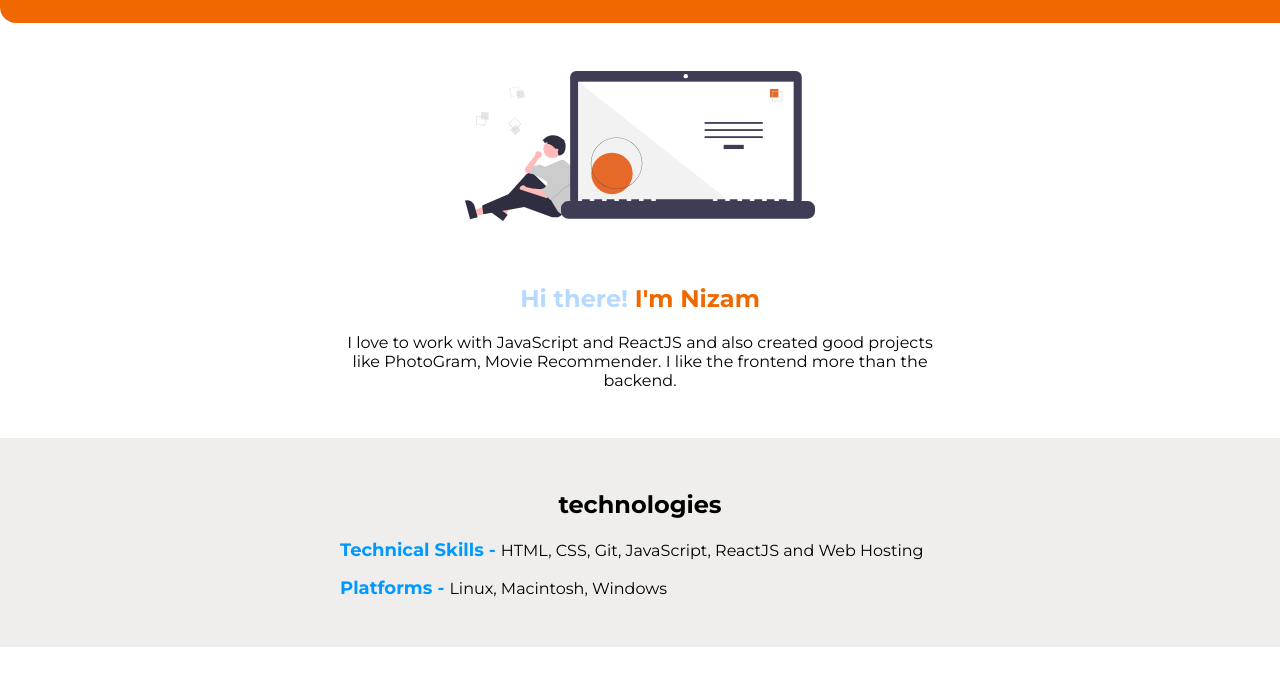
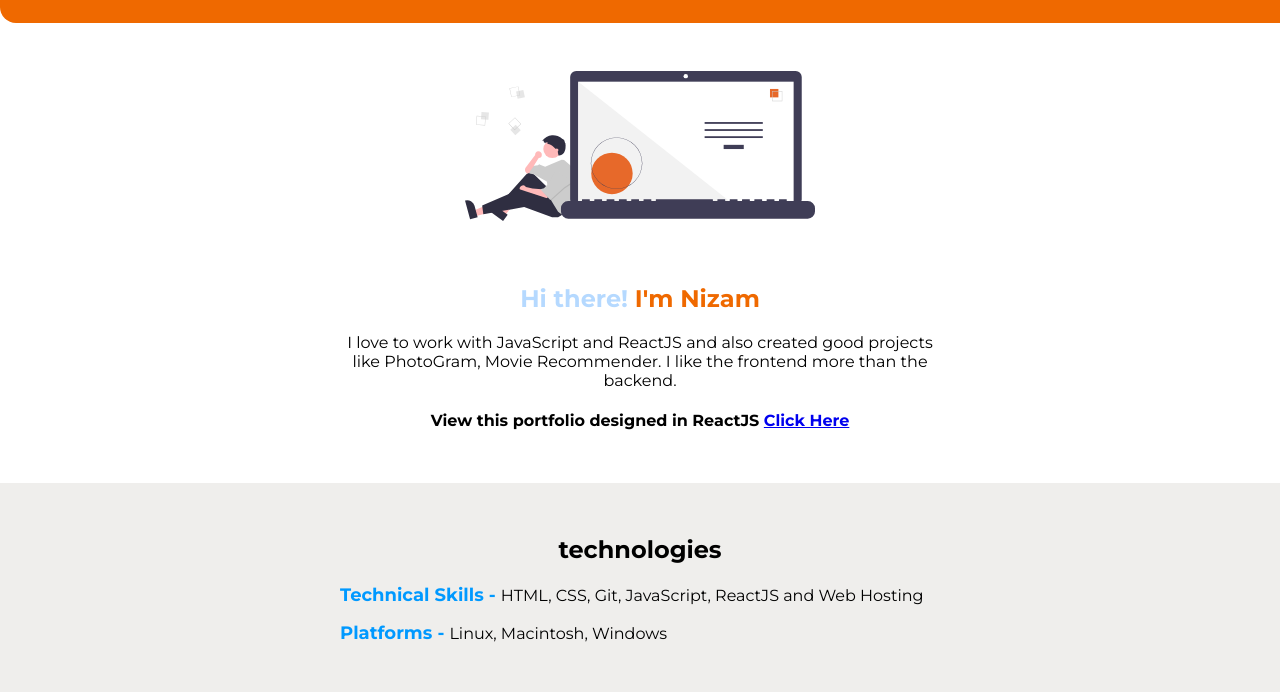
Before and after one commit to way2nizam/my-portfolio, a website: page index.html in a window 1280 px wide. Shown: the part 91-787 px from the top of the page. Drawn offline with Linux system fonts and the light colour scheme.

Commit message:
feat: redesigned in reactjs web portfolio link added

```diff
--- a/index.html
+++ b/index.html
@@ -45,6 +45,12 @@
                 I like the
                 frontend more than the backend.
             </p>
+
+            <h4>View this portfolio designed in ReactJS <a href="https://way2nizam.netlify.app/" target=”_blank”>Click
+                    Here</a></h4>
+
+
+
         </div>
     </section>
 
```
